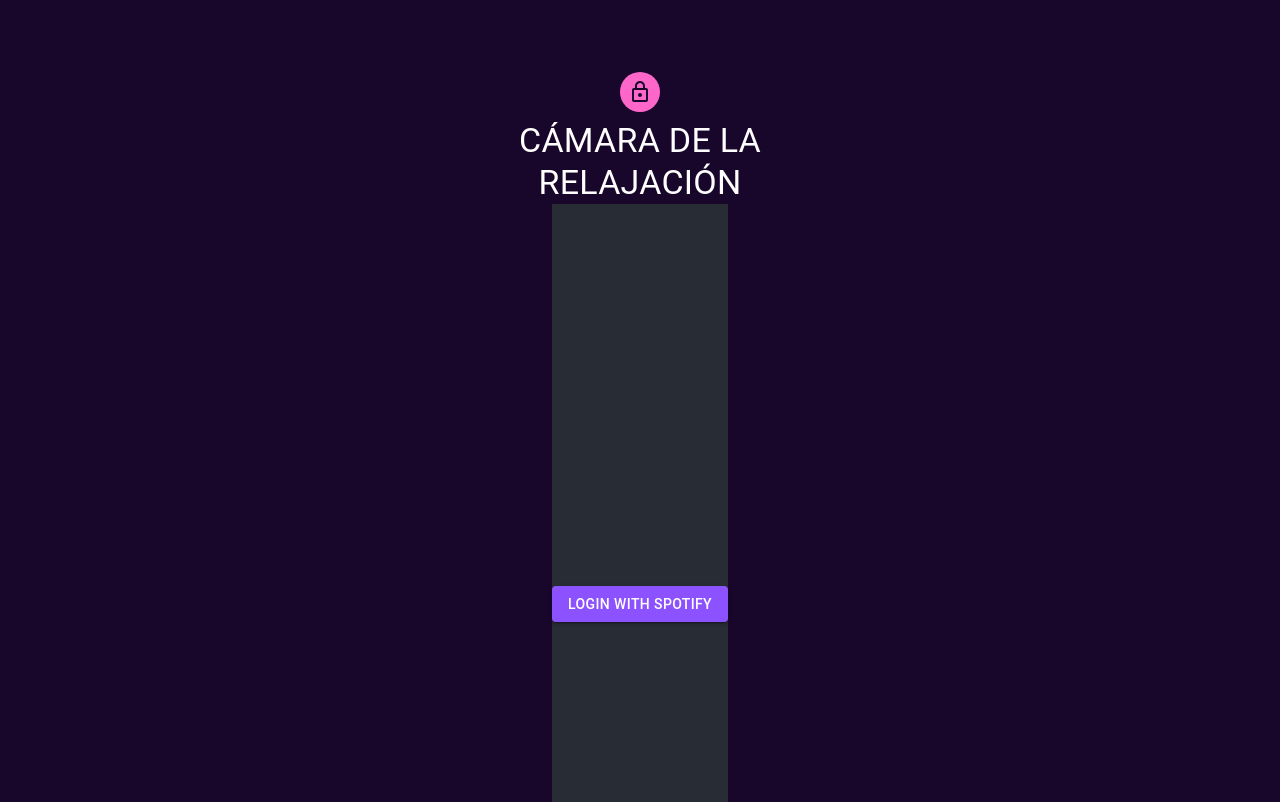
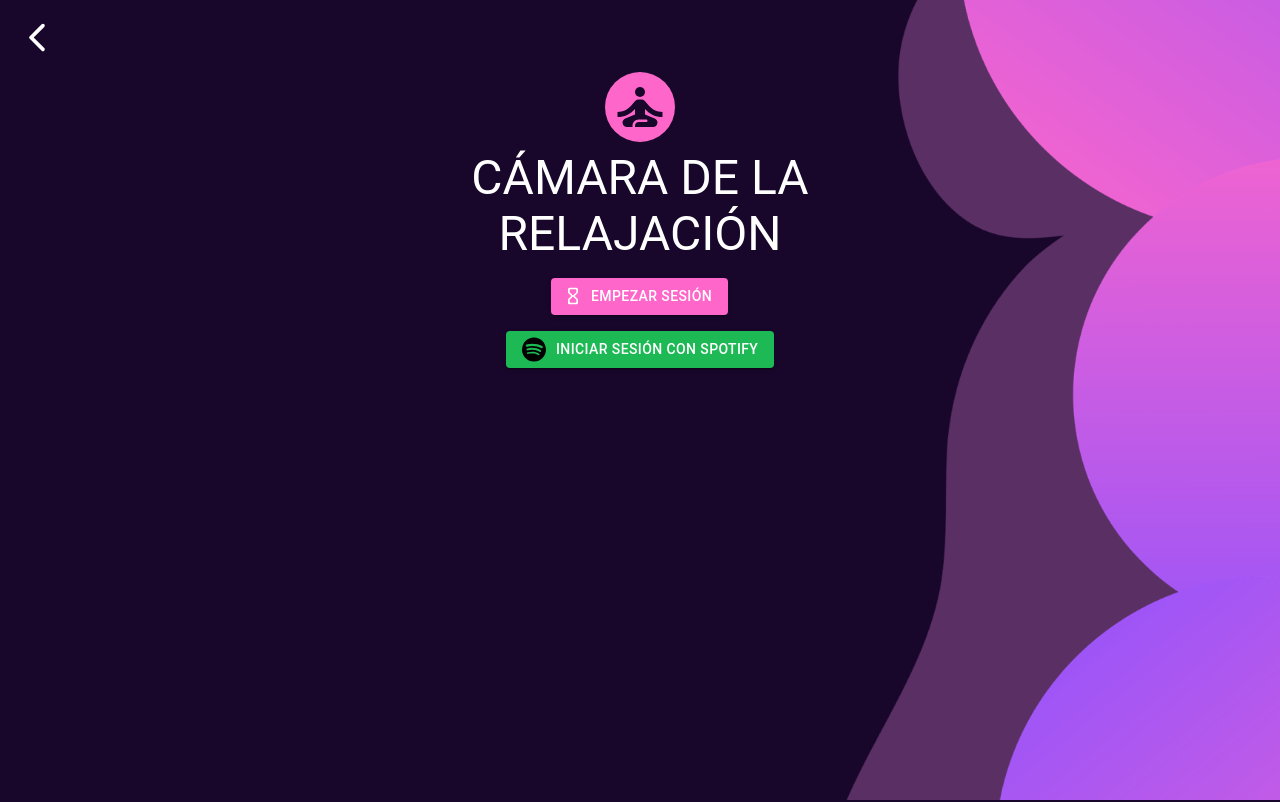
Before and after one commit to gdtrs/FOCUSAppFrontend, a React (Create React App) app: page /chamber in a window 1280 px wide. Shown: the top 802 px of the page. Built offline with nearby package versions, Linux system fonts and the light colour scheme; no server answers.

Commit message:
cambios de design y spotify

```diff
--- a/src/components/SpotifyLogin.js
+++ b/src/components/SpotifyLogin.js
@@ -1,15 +1,20 @@
-import React, { useEffect } from 'react';
+import React, { useState, useEffect } from 'react';
 import Button from '@mui/material/Button';
 import axios from 'axios';
 import { useAuth } from '../context/AuthContext';
+import { useNavigate } from 'react-router-dom';
 
 function SpotifyLogin() {
   const auth = useAuth();
+  const navigate = useNavigate();
+
+  const [authorizationCode, setAuthorizationCode] = useState(null);
+  const [nickname, setNickname] = useState(null);
 
   const handleURL = async () => {
     try {
       const firebaseAuthenticationId = auth.user.uid;
-
+      debugger
       const response = await axios.get(
         `http://localhost:8000/users_service/get_by_firebase_id/${firebaseAuthenticationId}`
       );
@@ -17,7 +22,6 @@
       if (response.status === 200) {
         if (response.data && response.data.nickname) {
           const userNickname = response.data.nickname;
-
           const loginUrlResponse = await axios.post('http://localhost:8000/spotify_service/get_login_url', {
             nickname: userNickname
           });
@@ -25,28 +29,32 @@
           if (loginUrlResponse.status === 200) {
             const loginUrl = loginUrlResponse.data;
 
-            // Redirigir al usuario a la URL generada por la API de Spotify
-            window.location.href = loginUrl;
+            console.log(loginUrl);
+            // Obtener authorizationCode de loginUrl
+            const code = new URLSearchParams(loginUrl.split('?')[1]).get('code');
+            setAuthorizationCode(code);
           }
         }
       }
     } catch (error) {
+      debugger
       console.error('Error al verificar los datos del usuario:', error);
     }
   };
 
-  // Este efecto se ejecutará cuando el componente se monte (cargue)
   useEffect(() => {
     // Verificar si el usuario está autorizado al cargar la página
     const urlParams = new URLSearchParams(window.location.search);
-    const authorizationCode = urlParams.get('code');
-    const nickname = urlParams.get('state');
+    const code = urlParams.get('code');
+    const state = urlParams.get('state');
 
-    if (authorizationCode && nickname) {
+    if (code && state) {
       // Aquí puedes manejar la respuesta del login_webhook
-      handleLoginWebhook(authorizationCode, nickname);
+      setAuthorizationCode(code);
+      setNickname(state);
+      handleLoginWebhook(code, state);
     }
-  }, []);
+  }, [authorizationCode, nickname]);
 
   const handleLoginWebhook = async (code, state) => {
     try {
@@ -55,8 +63,7 @@
       );
 
       if (loginWebhookResponse.status === 200) {
-        // Redirigir a la página principal u otra página según sea necesario
-        // Puedes utilizar react-router o window.location.href para hacer esto.
+
       }
     } catch (error) {
       console.error('Error en el login_webhook:', error);
@@ -64,15 +71,19 @@
   };
 
   return (
-    <div className="App">
-      <header className="App-header">
+    <div>
+      <header>
         <Button
-          className="btn-spotify"
+          className='animate__animated animate__zoomIn'
           onClick={handleURL}
           variant="contained"
-          color="primary"
+          color='secondary'
+          sx={{
+            backgroundColor: '#1db954'
+          }}
         >
-          Login with Spotify
+          <img src='/spotify.svg' width='24' style={{ marginRight: 10 }} />
+          Iniciar Sesión con Spotify
         </Button>
       </header>
     </div>
--- a/src/components/TaskDialog.js
+++ b/src/components/TaskDialog.js
@@ -4,11 +4,12 @@
 import Dialog from '@mui/material/Dialog';
 import DialogActions from '@mui/material/DialogActions';
 import DialogContent from '@mui/material/DialogContent';
-import DialogContentText from '@mui/material/DialogContentText';
 import MenuItem from '@mui/material/MenuItem';
+import Grid from '@mui/material/Grid';
 import Slider from '@mui/material/Slider';
 import DialogTitle from '@mui/material/DialogTitle';
 import Slide from '@mui/material/Slide';
+import CssBaseline from '@mui/material/CssBaseline';
 import axios from 'axios';
 
 import { DateTimePicker } from '@mui/x-date-pickers/DateTimePicker';
@@ -105,6 +106,7 @@
 
   return (
     <div>
+      <CssBaseline/>
       <Button variant="contained" onClick={handleClickOpen}>
         Agregar
       </Button>
@@ -176,7 +178,30 @@
               </MenuItem>
             ))}
           </TextField>
-
+          <Grid container>
+            <Grid item >
+              <DateTimePicker
+                margin="dense"
+                id="datetime"
+                name="datetime"
+                label="Fecha y Hora"
+                type="datetime-local"
+                fullWidth
+                variant="outlined"
+                value={taskData.datetime}
+                defaultValue={dayjs()}
+                onChange={(value) => handleTaskDataChange("datetime", value)}
+                sx={{mt: 2, mb: 1, mr: 4}}
+              />
+            </Grid>
+            <Grid
+              item
+              xs
+              sx={{
+                display: 'flex',
+                alignItems: 'center',
+                justifyContent: 'center'
+              }}>
                 <Slider
                   name="urgency"
                   value={urgency}
@@ -190,20 +215,10 @@
                   min={1}
                   max={3}
                   valueLabelDisplay="auto"
+                  sx={{mr: 1}}
                 />
-          <DateTimePicker
-            margin="dense"
-            id="datetime"
-            name="datetime"
-            label="Fecha y Hora"
-            type="datetime-local"
-            fullWidth
-            variant="outlined"
-            value={taskData.datetime}
-            defaultValue={dayjs()}
-            onChange={(value) => handleTaskDataChange("datetime", value)}
-            sx={{mt: 2, mb: 1}}
-          />
+            </Grid>
+          </Grid>
         </DialogContent>
         <DialogActions
           sx={{
--- a/src/components/view/Chamber.js
+++ b/src/components/view/Chamber.js
@@ -1,34 +1,129 @@
-import * as React from 'react';
 import Avatar from '@mui/material/Avatar';
-import Button from '@mui/material/Button';
 import CssBaseline from '@mui/material/CssBaseline';
-import TextField from '@mui/material/TextField';
-import FormControlLabel from '@mui/material/FormControlLabel';
-import Checkbox from '@mui/material/Checkbox';
-import Link from '@mui/material/Link';
-import Grid from '@mui/material/Grid';
 import Box from '@mui/material/Box';
-import LockOutlinedIcon from '@mui/icons-material/LockOutlined';
+import SelfImprovementIcon from '@mui/icons-material/SelfImprovement';
+import ArrowBackIosRounded from '@mui/icons-material/ArrowBackIosRounded';
+import Tooltip from '@mui/material/Tooltip';
 import Typography from '@mui/material/Typography';
 import Container from '@mui/material/Container';
+import { useNavigate } from 'react-router-dom';
+import React, { useState, useEffect } from 'react';
+import Button from '@mui/material/Button';
+import Dialog from '@mui/material/Dialog';
+import DialogActions from '@mui/material/DialogActions';
+import DialogContent from '@mui/material/DialogContent';
+import DialogContentText from '@mui/material/DialogContentText';
+import DialogTitle from '@mui/material/DialogTitle';
+import LinearProgress from '@mui/material/LinearProgress';
+import HourglassEmptyRoundedIcon from '@mui/icons-material/HourglassEmptyRounded';
+
+
 import { ThemeProvider } from '@mui/material/styles';
 import { themeOptionDark } from './Welcome';
 
 import SpotifyWebPlayer from '../SpotifyPlayer';
-// TODO remove, this demo shouldn't need to reset the theme.
+import TextField from '@mui/material/TextField';
 
 export default function Chamber() {
-  const handleSubmit = (event) => {
-    event.preventDefault();
-    const data = new FormData(event.currentTarget);
-    console.log({
-      email: data.get('email'),
-      password: data.get('password'),
+
+  const navigate = useNavigate();
+  const [open, setOpen] = useState(false);
+  const [time, setTime] = useState(0);
+  const [showTitle, setShowTitle] = useState(true);
+  const [progress, setProgress] = useState(0);
+  const [buffer, setBuffer] = useState(0);
+  const [countdown, setCountdown] = useState(0);
+  const [showProgressBar, setShowProgressBar] = useState(false);
+  const [showStartButton, setShowStartButton] = useState(true); // Controla la visibilidad del botón
+  const [showEndButton, setShowEndButton] = useState(false); // Controla la visibilidad del botón "Finalizar Sesión"
+
+  const handleBack = async () => {
+    navigate('/home-screen');
+  };
+
+  const handleOpenDialog = () => {
+    setOpen(true);
+  };
+
+  const handleCloseDialog = () => {
+    setOpen(false);
+  };
+
+  const handleStartSession = () => {
+    setCountdown(time * 60);
+    setShowStartButton(false);
+    setShowEndButton(true);
+    setShowProgressBar(true);
+    setShowTitle(false);
+    setOpen(false);
+  };
+
+  const handleEndSession = () => {
+    setCountdown(0);
+    setProgress(0);
+    setBuffer(0);
+    setShowEndButton(false);
+    setShowStartButton(true);
+    setShowProgressBar(false);
+    setShowTitle(true);
+  };
+
+  // Actualiza el contador cada segundo
+  const [intervalId, setIntervalId] = useState(null);
+
+  useEffect(() => {
+    if (countdown > 0) {
+      const interval = setInterval(() => {
+        setCountdown((prevCountdown) => {
+          if (prevCountdown > 0) {
+            return prevCountdown - 1;
+          }
+          return 0;
         });
+      }, 1000);
+
+      setIntervalId(interval);
+    } else {
+      clearInterval(intervalId);
+    }
+
+    // Al desmontar el componente, asegúrate de limpiar el intervalo
+    return () => {
+      if (intervalId) {
+        clearInterval(intervalId);
+      }
     };
+  }, [countdown]);
+
+  useEffect(() => {
+    const total = time * 60;
+    const progressPercentage = ((total - countdown) / total) * 100;
+    setProgress(progressPercentage);
+    setBuffer(progressPercentage);
+
+    if (countdown === 0) {
+      setShowProgressBar(false);
+      setShowEndButton(false)
+      setShowStartButton(true)
+      setShowTitle(true)
+    }
+  }, [countdown, time]);
 
   return (
     <ThemeProvider theme={themeOptionDark}>
+      <Box
+        sx={{
+          display: 'flex',
+          flexDirection: 'column',
+          minHeight: '100vh',
+          backgroundImage: 'url(/backgroundchamber.png)',
+          backgroundRepeat: 'no-repeat',
+          backgroundColor: (t) =>
+            t.palette.mode === 'dark' ? t.palette.grey[50] : t.palette.grey[900],
+          backgroundSize: 'cover',
+          backgroundPosition: 'center',
+        }}
+        >
         <Container component="main" maxWidth="xs">
           <CssBaseline />
           <Box
@@ -39,15 +134,118 @@
               alignItems: 'center',
             }}
           >
-          <Avatar sx={{ m: 1, bgcolor: 'secondary.main' }}>
-            <LockOutlinedIcon />
+            <Tooltip title='Volver'>
+              <ArrowBackIosRounded
+                style={{
+                  position: 'absolute',
+                  top: 20,
+                  left: 20,
+                  color: 'white',
+                  cursor: 'pointer',
+                }}
+                fontSize="large"
+                onClick={handleBack}
+             />
+            </Tooltip>
+            <Avatar className='animate__animated animate__zoomIn' sx={{ m: 1, bgcolor: 'secondary.main', width: 70, height: 70 }}>
+              <SelfImprovementIcon sx={{ width: 60, height: 60 }} />
             </Avatar>
-          <Typography component="h1" variant="h4">
+            {showTitle && (
+              <Typography className='animate__animated animate__zoomIn' component="h1" variant="h3" sx={{ color: '#fff' }}>
                 CÁMARA DE LA RELAJACIÓN
               </Typography>
+            )}
+
+            {showStartButton && (
+              <Button
+                className='animate__animated animate__zoomIn'
+                startIcon={<HourglassEmptyRoundedIcon />}
+                variant='contained'
+                color='secondary'
+                sx={{ mb: 2, mt: 2 }}
+                onClick={handleOpenDialog}
+              >
+                Empezar Sesión
+              </Button>
+            )}
+
+            {/* Diálogo para ingresar el tiempo */}
+            <Dialog open={open} onClose={handleCloseDialog}>
+              <DialogTitle variant='h2'
+                sx={{
+                  backgroundImage: 'url(/backgrounddarkpurple.png)',
+                  backgroundRepeat: 'no-repeat',
+                  backgroundSize: 'cover',
+                  backgroundPosition: 'center',
+                  textAlign: 'center'
+                }}
+              >
+                HORA DE RELAJARSE
+              </DialogTitle>
+              <DialogContent
+                sx={{
+                  backgroundImage: 'url(/backgrounddarkpurple.png)',
+                  backgroundRepeat: 'no-repeat',
+                  backgroundSize: 'cover',
+                  backgroundPosition: 'center'
+                }}
+              >
+                <DialogContentText sx={{mb: 2, display: 'flex', alignItems: 'center', justifyContent: 'center' }}>
+                  !Escoge el tiempo que quieras relajarte en minutos!
+                </DialogContentText>
+                <TextField
+                  type="number"
+                  value={time}
+                  onChange={(e) => setTime(parseInt(e.target.value, 10))}
+                  sx={{ display: 'flex', alignItems: 'center', justifyContent: 'center' }}
+                />
+              </DialogContent>
+              <DialogActions
+                sx={{
+                  backgroundImage: 'url(/backgrounddarkpurple.png)',
+                  backgroundRepeat: 'no-repeat',
+                  backgroundSize: 'cover',
+                  backgroundPosition: 'center'
+                }}
+              >
+                <Button onClick={handleCloseDialog} color="secondary">
+                  Cancelar
+                </Button>
+                <Button onClick={handleStartSession} color="secondary">
+                  Aceptar
+                </Button>
+              </DialogActions>
+            </Dialog>
+
+            {/* Muestra el contador en tiempo real */}
+            {countdown > 0 && (
+              <Box>
+                <Typography variant='h3'>¡Su sesión está en curso!</Typography>
+                <Typography variant='h6'sx={{mt: 3}}>Tiempo restante: {Math.floor(countdown / 60)} minutos {countdown % 60} segundos</Typography>
+              </Box>
+            )}
+
+            {showProgressBar && (
+              <Box sx={{ width: '100%', mt: 2, mb: 2 }}>
+                <LinearProgress variant="buffer" color='secondary' value={progress} valueBuffer={buffer} />
+              </Box>
+            )}
+
+            {showEndButton && (
+              <Button
+                variant='contained'
+                color='secondary'
+                sx={{ mb: 2, mt: 2 }}
+                onClick={handleEndSession}
+              >
+                Finalizar Sesión
+              </Button>
+            )}
+
             <SpotifyWebPlayer/>
           </Box>
         </Container>
+      </Box>
     </ThemeProvider>
   );
 }
--- a/src/components/view/Habits.js
+++ b/src/components/view/Habits.js
@@ -8,21 +8,16 @@
   List,
   ListItem,
   ListItemText,
-  ListItemAvatar,
   ListItemIcon,
-  Divider,
-  Button,
   ListItemSecondaryAction,
   IconButton,
   Tooltip,
-  Snackbar,
-  Alert
+  CssBaseline
 } from '@mui/material';
 import { Assignment as AssignmentIcon } from '@mui/icons-material';
 import { ThemeProvider } from '@mui/material/styles';
 import { themeOptionDark } from './Welcome';
 import HabitDialog from '../HabitDialog';
-import EditTaskDialog from '../EditTaskDialog';
 import AllInclusiveIcon from '@mui/icons-material/AllInclusive';
 import EditIcon from '@mui/icons-material/Edit';
 import ArrowBackIosRounded from '@mui/icons-material/ArrowBackIosRounded';
@@ -98,6 +93,7 @@
         }}
       >
         <Container component="main" maxWidth="xs">
+        <CssBaseline/>
         <Box
             sx={{
               marginTop: 8,
--- a/src/components/view/Information.js
+++ b/src/components/view/Information.js
@@ -9,9 +9,9 @@
 } from '@mui/material';
 import HelpCenterIcon from '@mui/icons-material/HelpCenter';
 import ArrowBackIosRounded from '@mui/icons-material/ArrowBackIosRounded';
+import CssBaseline from '@mui/material/CssBaseline';
 import { ThemeProvider } from '@mui/material/styles';
 import Card from '@mui/material/Card';
-import CardContent from '@mui/material/CardContent';
 import { themeOptionDark } from './Welcome';
 import { useNavigate } from 'react-router-dom';
 import { Swiper, SwiperSlide } from 'swiper/react';
@@ -38,7 +38,7 @@
           display: 'flex',
           flexDirection: 'column',
           minHeight: '100vh',
-          backgroundImage: 'url(/backgroundhomescreen.png)',
+          backgroundImage: 'url(/backgrounddarkpurple.png)',
           backgroundRepeat: 'no-repeat',
           backgroundColor: (t) =>
             t.palette.mode === 'dark' ? t.palette.grey[50] : t.palette.grey[900],
@@ -60,6 +60,7 @@
           />
         </Tooltip>
         <Container component="main" maxWidth="xs">
+          <CssBaseline/>
           <Box
             sx={{
               marginTop: 8,
@@ -72,7 +73,7 @@
             <Avatar sx={{ m: 1, bgcolor: 'secondary.main', width: 70, height: 70 }}>
               <HelpCenterIcon sx={{ width: 60, height: 60 }} />
             </Avatar>
-            <Typography component="h1" variant="h2" sx={{ color: '#fff' }}>
+            <Typography component="h1" variant="h3" sx={{ color: '#fff' }}>
               INFORMACIÓN
             </Typography>
           </Box>
--- a/src/components/view/Tasks.js
+++ b/src/components/view/Tasks.js
@@ -13,7 +13,8 @@
   IconButton,
   Tooltip,
   Snackbar,
-  Alert
+  Alert,
+  CssBaseline
 } from '@mui/material';
 import { Assignment as AssignmentIcon } from '@mui/icons-material';
 import { ThemeProvider } from '@mui/material/styles';
@@ -139,6 +140,7 @@
         }}
       >
         <Container component="main" maxWidth="xs">
+        <CssBaseline/>
         <Box
             sx={{
               marginTop: 8,
```
Also changed, not shown: src/components/HabitDialog.js (+65 -25 lines), public/backgroundchamber.png (added), public/spotify.svg (added). Lines whose indentation alone changed are shown as unchanged.
